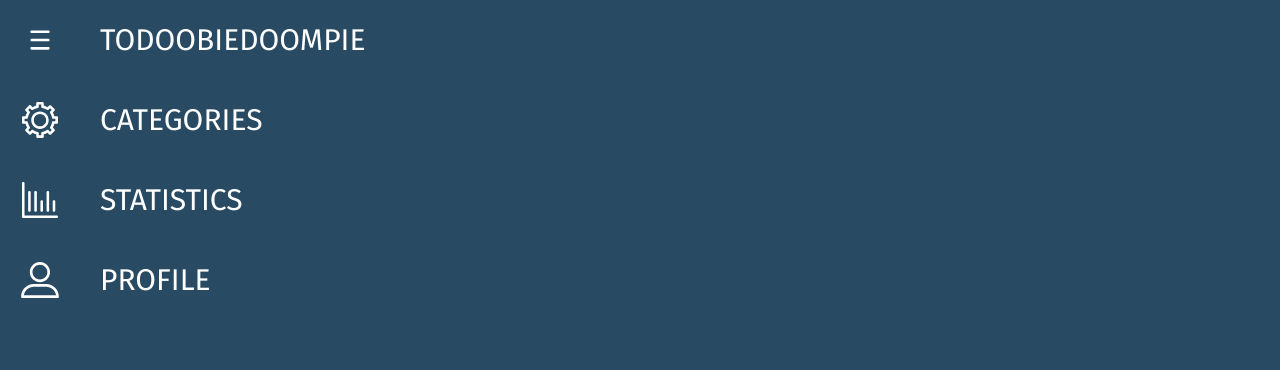
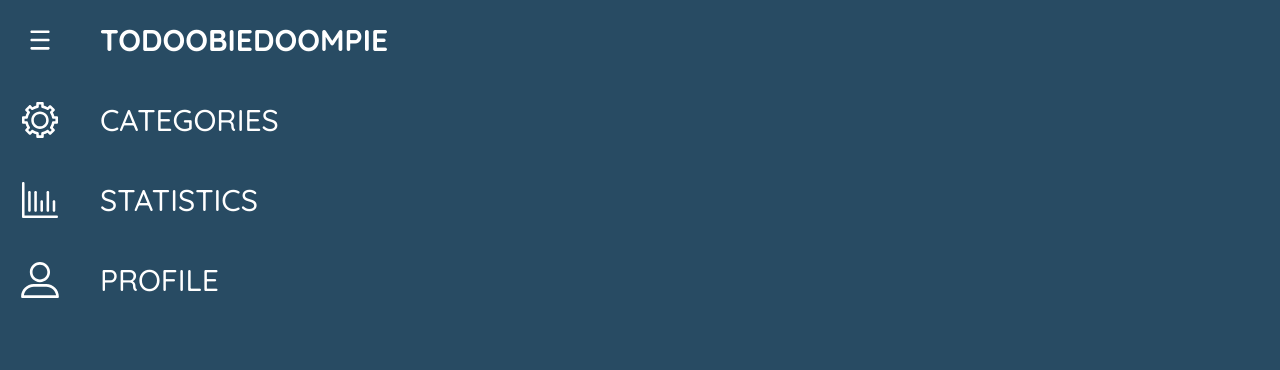
Before and after one commit to akinci-oki/todoo, a React (Create React App) app: page / in a window 1280 px wide. Both pictures are taken after a click on the element 40 px from the left and 40 px from the top of the page. Shown: the top 370 px of the page. Built offline with nearby package versions, Linux system fonts and the light colour scheme; no server answers.

Commit message:
TODO-19-font-fixes

```diff
--- a/public/index.html
+++ b/public/index.html
@@ -27,7 +27,7 @@
 <link rel="preconnect" href="https://fonts.googleapis.com">
 <link rel="preconnect" href="https://fonts.gstatic.com" crossorigin>
 <link
-  href="https://fonts.googleapis.com/css2?family=Fira+Sans:ital,wght@0,400;0,600;0,800;1,400&family=Quicksand:wght@400;600&display=swap"
+  href="https://fonts.googleapis.com/css2?family=Fira+Sans:ital,wght@0,400;0,600;0,800;1,400&family=Quicksand:wght@500;700&display=swap"
   rel="stylesheet">
 
     <title>Todoobiedoompie</title>
--- a/src/App.scss
+++ b/src/App.scss
@@ -7,6 +7,9 @@
 
 * {
     font-family: $font-primary;
+    .label {
+        font-family: $font-title;
+    }
 }
 
 body,
@@ -59,8 +62,11 @@ a:active {
     background-color: transparent;
     text-decoration: none;
 }
-a:hover {
-    font-weight: $fontweight-semibold;
+
+a:hover,
+.label:hover {
+    /* for Quicksand bold means fontweight-700! (not 800) */
+    font-weight: 700;
 }
 
 .input-container {
@@ -79,6 +85,7 @@ select {
 }
 
 label {
+    font-family: $font-primary;
     margin-bottom: 0.5rem;
 }
 
--- a/src/Variables.scss
+++ b/src/Variables.scss
@@ -4,4 +4,6 @@ $color-disabled: #9c9c9c;
 $font-primary: "Fira Sans", sans-serif;
 $font-title: "Quicksand", sans-serif;
 $breakpoint-small: 375px;
+$fontweight-normal: 400;
 $fontweight-semibold: 600;
+$fontweight-bold: 800;
--- a/src/components/NotFound/NotFound.scss
+++ b/src/components/NotFound/NotFound.scss
@@ -3,8 +3,7 @@
     h1 {
         left: 2rem;
         top: 7.8rem;
-
-        font-family: "Fira Sans";
+        font-family: $font-primary;
         font-size: 1rem;
         color: #000000;
     }
@@ -13,8 +12,7 @@
         width: 14rem;
         left: 2rem;
         top: 10rem;
-
-        font-family: "Fira Sans";
+        font-family: $font-primary;
         font-size: 1rem;
         color: #000000;
     }
--- a/src/components/Settings/Settings.scss
+++ b/src/components/Settings/Settings.scss
@@ -8,6 +8,7 @@
     }
 
     h2 {
+        font-weight: $fontweight-semibold;
         margin-top: 2rem;
         margin-bottom: 1rem;
     }
--- a/src/components/home/Menu.js
+++ b/src/components/home/Menu.js
@@ -26,8 +26,8 @@ function Menu() {
                     <span className="icon" onClick={onToggleMenu}>
                         <HamburgerIcon />
                     </span>
-                    <span className="label">
-                        <Link to="/" onClick={onCloseMenu}>
+                    <span>
+                        <Link className="label" to="/" onClick={onCloseMenu}>
                             ToDoobieDoompie
                         </Link>
                     </span>
@@ -41,8 +41,12 @@ function Menu() {
                     <span className="icon" onClick={onToggleMenu}>
                         <SettingsIcon />
                     </span>
-                    <span className="label">
-                        <Link to="/settings" onClick={onCloseMenu}>
+                    <span>
+                        <Link
+                            className="label"
+                            to="/settings"
+                            onClick={onCloseMenu}
+                        >
                             Categories
                         </Link>
                     </span>
@@ -51,8 +55,12 @@ function Menu() {
                     <span className="icon" onClick={onToggleMenu}>
                         <StatisticsIcon />
                     </span>
-                    <span className="label">
-                        <Link to="/statistics" onClick={onCloseMenu}>
+                    <span>
+                        <Link
+                            className="label"
+                            to="/statistics"
+                            onClick={onCloseMenu}
+                        >
                             Statistics
                         </Link>
                     </span>
@@ -61,8 +69,12 @@ function Menu() {
                     <span className="icon" onClick={onToggleMenu}>
                         <AccountIcon />
                     </span>
-                    <span className="label">
-                        <Link to="/profile" onClick={onCloseMenu}>
+                    <span>
+                        <Link
+                            className="label"
+                            to="/profile"
+                            onClick={onCloseMenu}
+                        >
                             Profile
                         </Link>
                     </span>
--- a/src/components/home/Menu.scss
+++ b/src/components/home/Menu.scss
@@ -4,13 +4,13 @@
     list-style: none;
     margin: 0;
     padding: 0;
-    font-family: $font-primary;
-    font-weight: 400;
     transition: height 0.3s;
     height: 4rem;
 
     .menu-item,
     .page-title {
+        /* for Quicksand regular means "500" */
+        font-weight: 500;
         padding: 0 1rem;
         min-height: 4rem;
         display: flex;
@@ -28,6 +28,11 @@
             word-break: break-word;
             font-size: 1.5rem;
         }
+    }
+
+    .page-title,
+    .page-title:hover {
+        font-weight: 700;
     }
 
     a:link,
```
